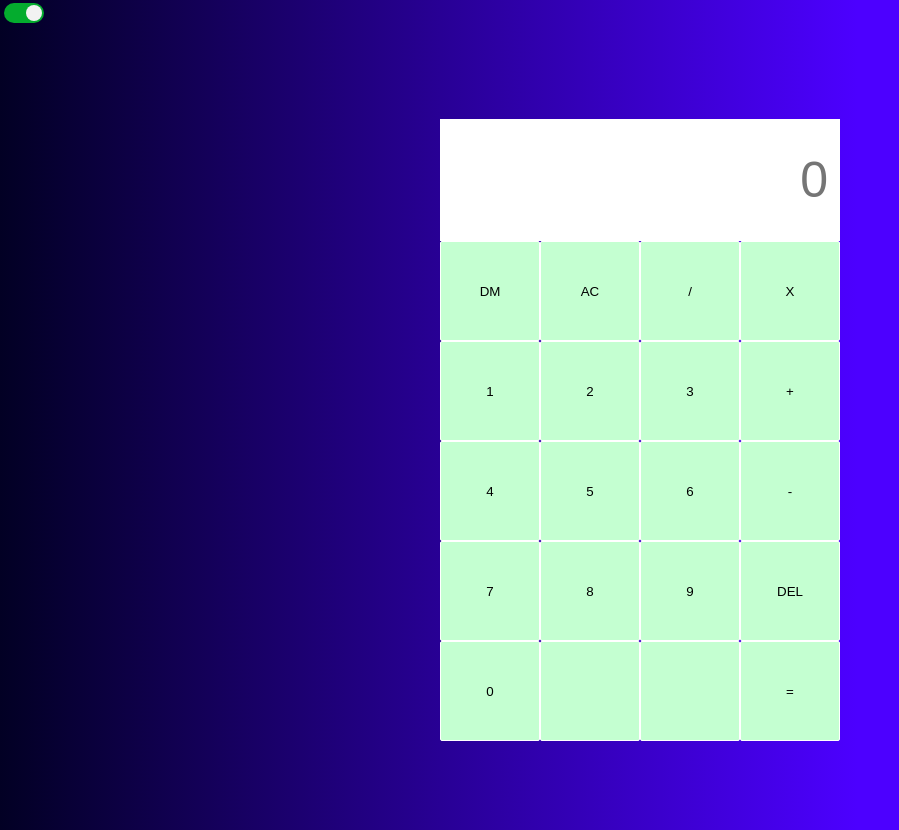
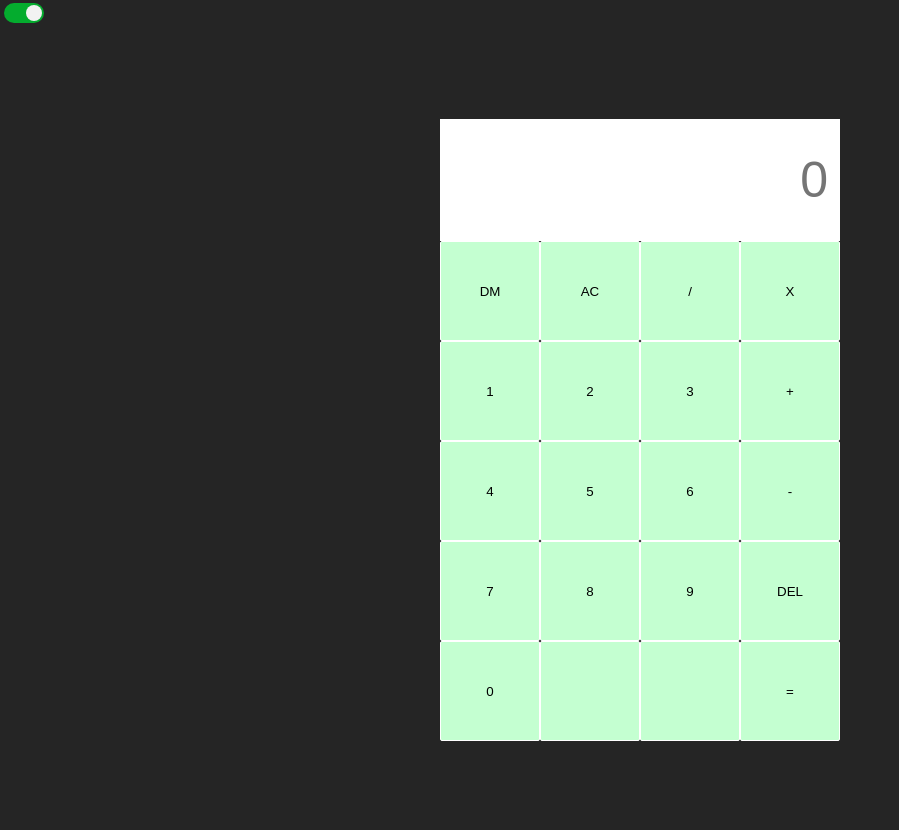
Before and after one commit to Juancmb27/CalculatorJC, a plain HTML site: page index.html in a window 1280 px wide. Both pictures are taken after a click on the checkbox 24 px from the left and 13 px from the top of the page. Shown: the whole page, without its empty margins (0-899 px from the left). Drawn offline with Linux system fonts and the light colour scheme.

Commit message:
cuarto comentario

```diff
--- a/Calc.js
+++ b/Calc.js
@@ -1,5 +1,14 @@
 //dark mode//
+function enabledarkmode(){
+    let main_body = document.body;
+    main_body.classList.toggle("dark-mode");
 
+    if (document.getElementById('checkitem').checked){
+        console.log('checked');
+    } else {
+        console.log("NOT checked");
+    }
+}
 
 const botonNumeros = document.getElementsByName("data-number");
 
--- a/Style.css
+++ b/Style.css
@@ -2,8 +2,9 @@
 body{
     padding: 0;
     margin: 0;
-    background: rgb(2,0,36);
-    background: linear-gradient(90deg, rgba(2,0,36,1) 0%, rgba(76,0,255,1) 67%);
+
+
+
 }
 /*dark mode*/
 
@@ -39,10 +40,13 @@ input[type="checkbox"]:checked::before{
     transform: translateX(20px);
 }
 
+.dark-mode{
+    background-color: #252525;
+    color: #f2f2f2;
+}
 
 
-
-.calc-table{
+.calc-table{   /*estilo para tabla calculadora*/
     display: grid;
     justify-content: center;
     align-content: center;
```
